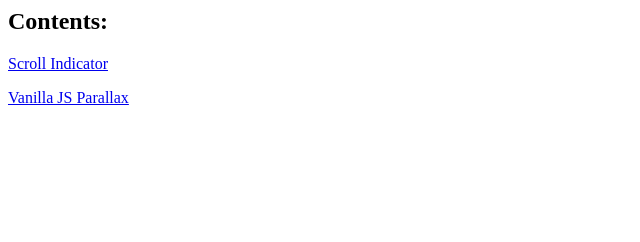
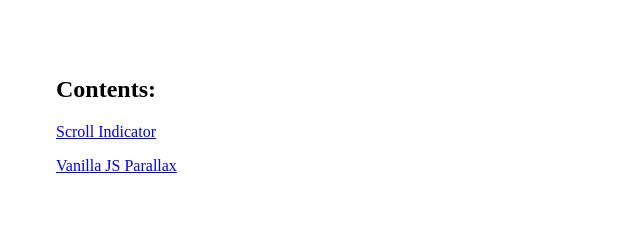
Before and after one commit to AlexTechFlow/JS-Cookbook, a plain HTML site: page index.html in a window 1280 px wide. Shown: the whole page, without its empty margins (0-640 px from the left). Drawn offline with Linux system fonts and the light colour scheme.

Commit message:
Update index.html

```diff
--- a/index.html
+++ b/index.html
@@ -1,3 +1,5 @@
-<h2>Contents:</h2>
-<p><a href="scroll-indicator-jquery.html">Scroll Indicator</a></p>
-<p><a href="parallax-vanilla-js.html">Vanilla JS Parallax</a></p>
+<div style="padding: 3em;">
+  <h2>Contents:</h2>
+  <p><a href="scroll-indicator-jquery.html">Scroll Indicator</a></p>
+  <p><a href="parallax-vanilla-js.html">Vanilla JS Parallax</a></p>
+</div>
```
